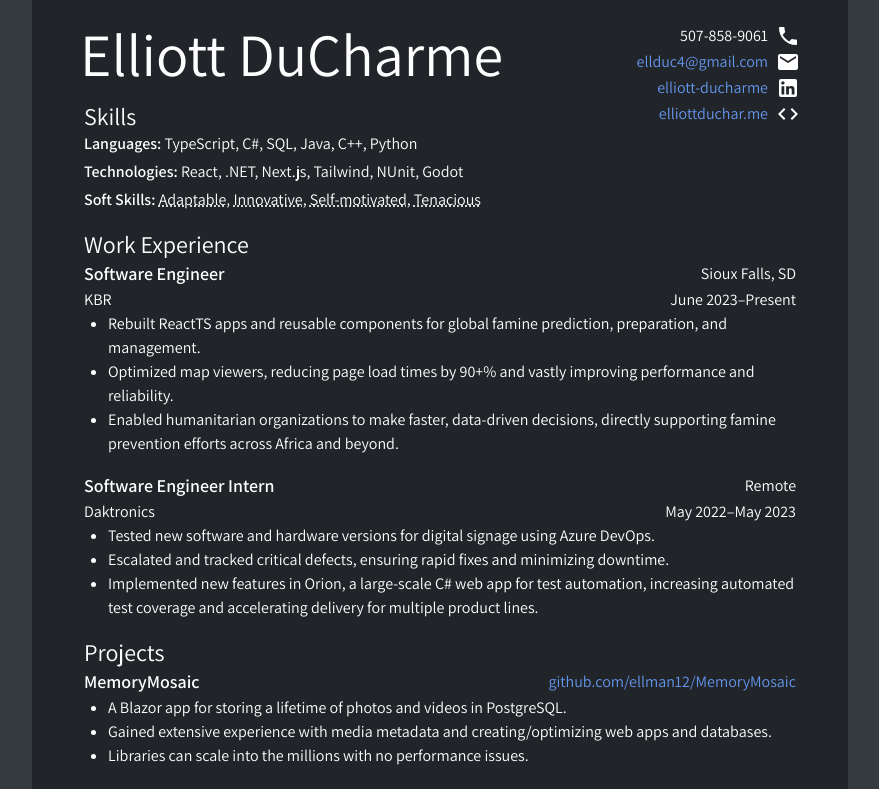
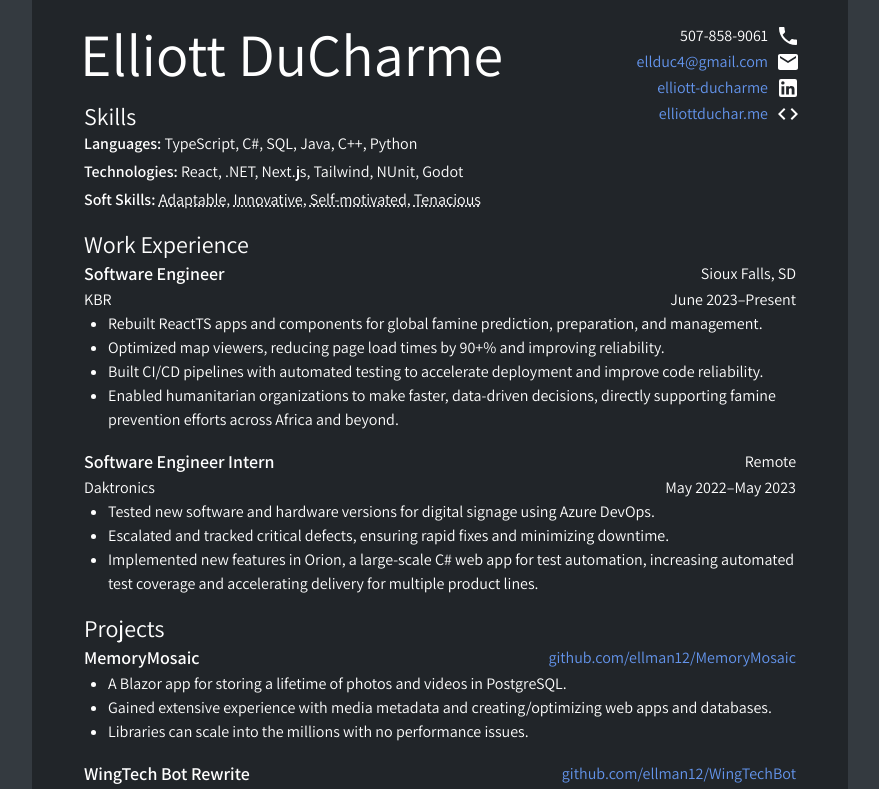
Before and after one commit to ellman12/Resume, a React (Vite) app: page / in a window 1280 px wide. Shown: the top 789 px of the page, without its empty margins (200-1079 px from the left). Built offline with nearby package versions, Linux system fonts and the light colour scheme.

Commit message:
Mention CI/CD and automated testing for current job

```diff
--- a/src/components/Sections/WorkExperience/WorkExperienceSection.tsx
+++ b/src/components/Sections/WorkExperience/WorkExperienceSection.tsx
@@ -6,8 +6,9 @@ export default function WorkExperienceSection() {
         <Section title="Work Experience">
             <div className="flex flex-col gap-4">
                 <WorkExperienceItem title="Software Engineer" location="Sioux Falls, SD" company="KBR" startDate="June 2023" endDate="Present">
-                    <li>Rebuilt ReactTS apps and reusable components for global famine prediction, preparation, and management.</li>
-                    <li>Optimized map viewers, reducing page load times by 90+% and vastly improving performance and reliability.</li>
+                    <li>Rebuilt ReactTS apps and components for global famine prediction, preparation, and management.</li>
+                    <li>Optimized map viewers, reducing page load times by 90+% and improving reliability.</li>
+                    <li>Built CI/CD pipelines with automated testing to accelerate deployment and improve code reliability.</li>
                     <li>Enabled humanitarian organizations to make faster, data-driven decisions, directly supporting famine prevention efforts across Africa and beyond.</li>
                 </WorkExperienceItem>
 
```
